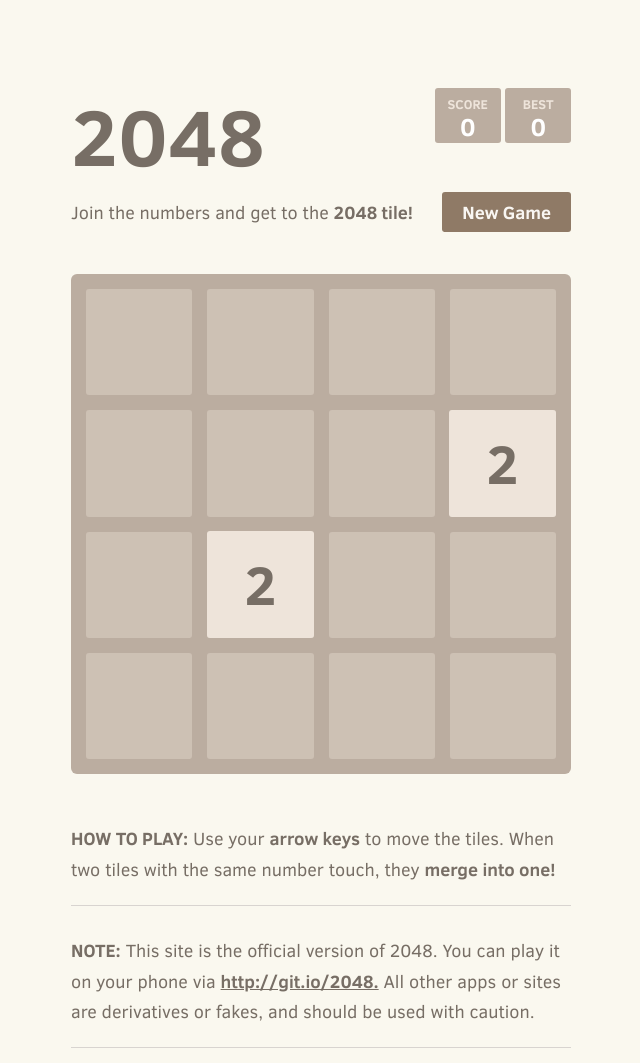
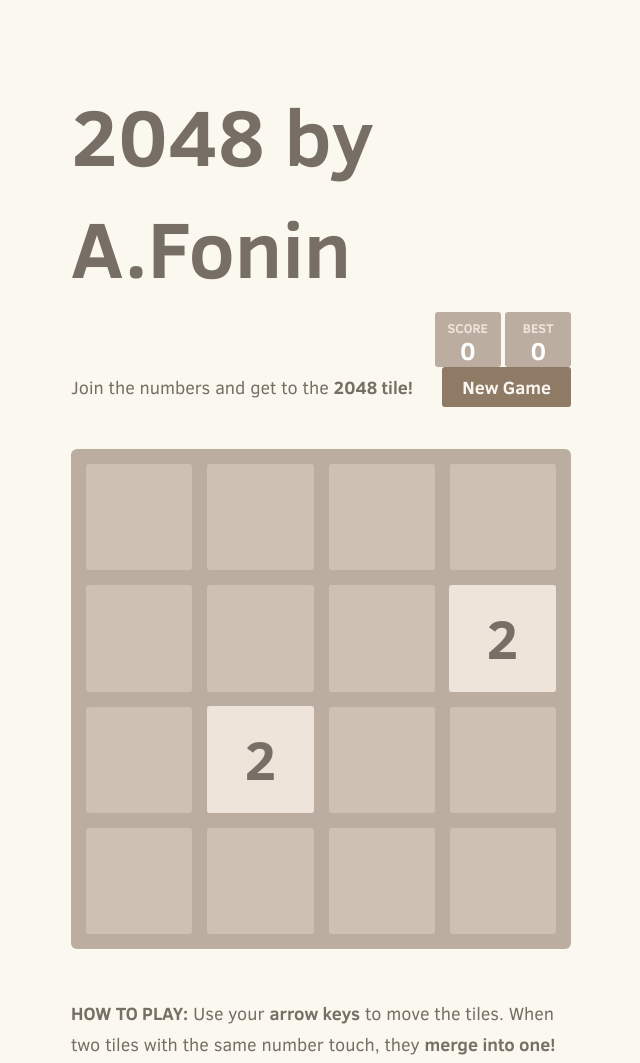
Before and after one commit to A-Fonin/2048-game-ci-cd, a plain HTML site: page index.html in a window 1280 px wide. Shown: the top 1063 px of the page, without its empty margins (319-959 px from the left). Drawn offline with Linux system fonts and the light colour scheme.

Commit message:
Changed game name to 2048 by A.Fonin

```diff
--- a/index.html
+++ b/index.html
@@ -19,7 +19,7 @@
 <body>
   <div class="container">
     <div class="heading">
-      <h1 class="title">2048</h1>
+      <h1 class="title">2048 by A.Fonin</h1>
       <div class="scores-container">
         <div class="score-container">0</div>
         <div class="best-container">0</div>
```
